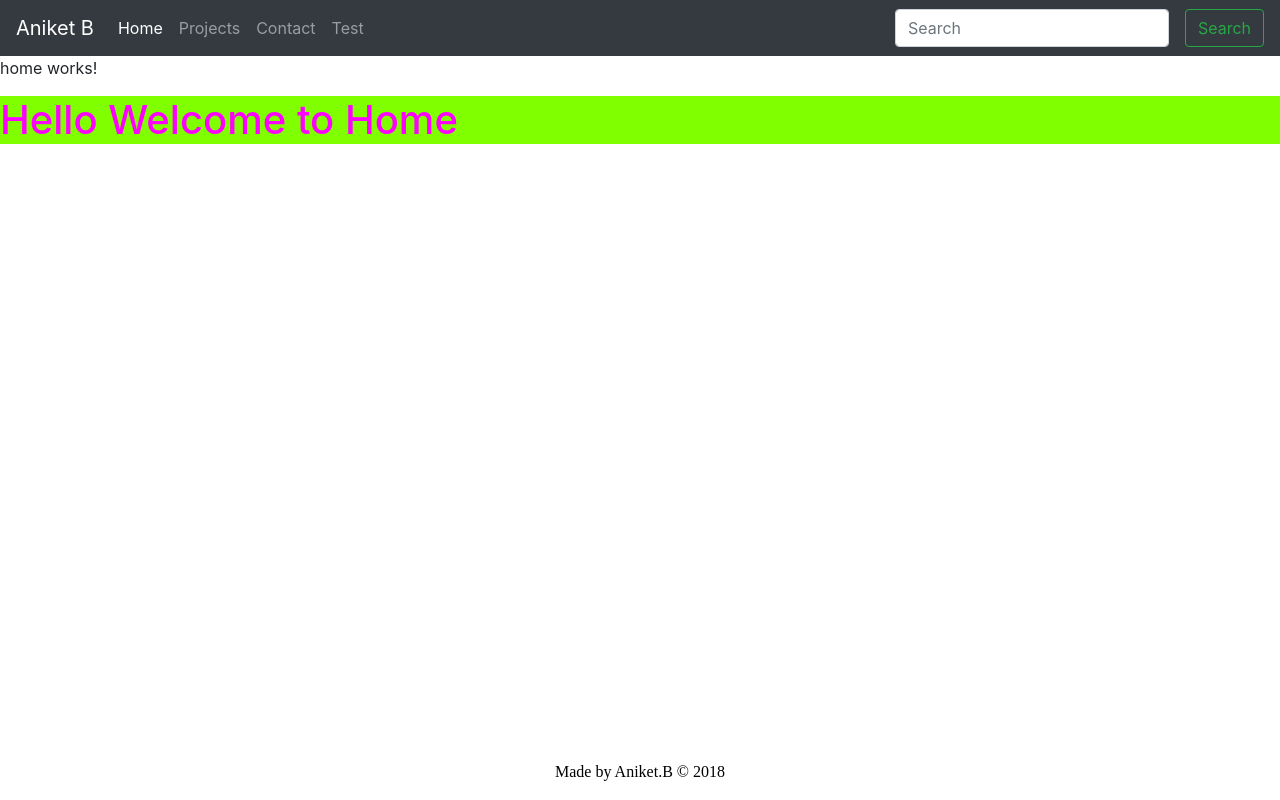
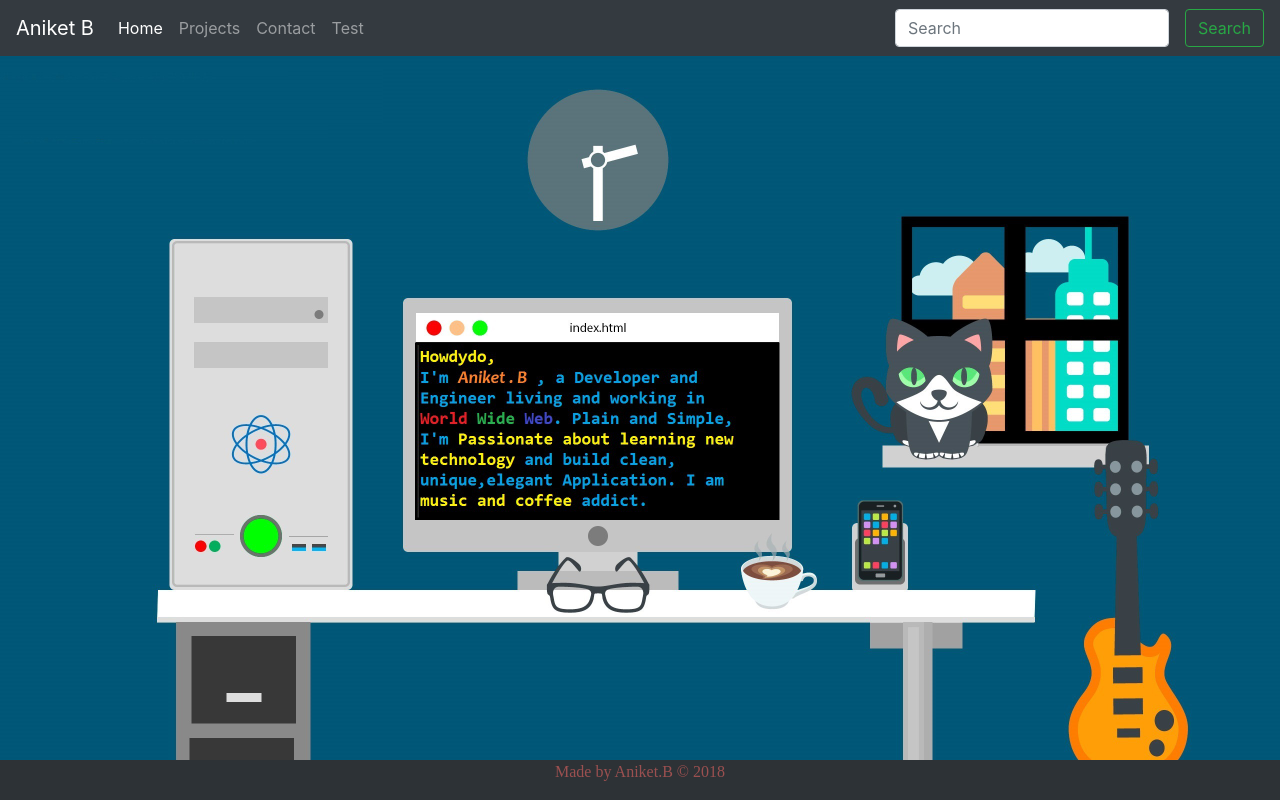
Before and after one commit to aniketbumbc/Angular-5-Portfolio-, an Angular app: page /Home in a window 1280 px wide. Built offline with nearby package versions, Linux system fonts and the light colour scheme.

Commit message:
Add image and CSS changes

```diff
--- a/src/app/app.component.css
+++ b/src/app/app.component.css
@@ -3,7 +3,8 @@
     left: 0;
     bottom: 0;
     width: 100%;
-    color:black;
+    color:rgb(155, 80, 80);
     text-align: center;
     font-family: cursive;
+    background-color:#2d3236;
  }
--- a/src/app/app.module.ts
+++ b/src/app/app.module.ts
@@ -8,8 +8,6 @@ import { ProjectComponent } from './project/project.component';
 import { ContactComponent } from './contact/contact.component';
 import { TestComponent } from './test/test.component';
 import { AppRoutingModule } from './/app-routing.module';
-
-
 @NgModule({
   declarations: [
     AppComponent,
@@ -20,8 +18,8 @@ import { AppRoutingModule } from './/app-routing.module';
   ],
   imports: [
     BrowserModule,
-    AppRoutingModule
-  ],
+    AppRoutingModule,
+   ],
   providers: [],
   bootstrap: [AppComponent]
 })
--- a/src/app/home/home.component.css
+++ b/src/app/home/home.component.css
@@ -3,3 +3,7 @@
     color:fuchsia;
 
 }
+.img-fluid{
+width: 100%;
+height: auto;
+}
--- a/src/app/home/home.component.html
+++ b/src/app/home/home.component.html
@@ -1,6 +1,4 @@
-<p>
-  home works!
-</p>
-<div class="Homeback">
-<h1> Hello Welcome to Home </h1>
-</div>
+<div>
+ <img [src]="fullPathImage" class="img-fluid" alt="Responsive image">
+
+ </div>
--- a/src/app/home/home.component.ts
+++ b/src/app/home/home.component.ts
@@ -6,8 +6,10 @@ import { Component, OnInit } from '@angular/core';
   styleUrls: ['./home.component.css']
 })
 export class HomeComponent implements OnInit {
-
-  constructor() { }
+fullPathImage:string;
+  constructor() {
+    this.fullPathImage= 'assets/image 1.jpg';
+  }
 
   ngOnInit() {
   }
```
Also changed, not shown: src/assets/image 1.jpg (added).
